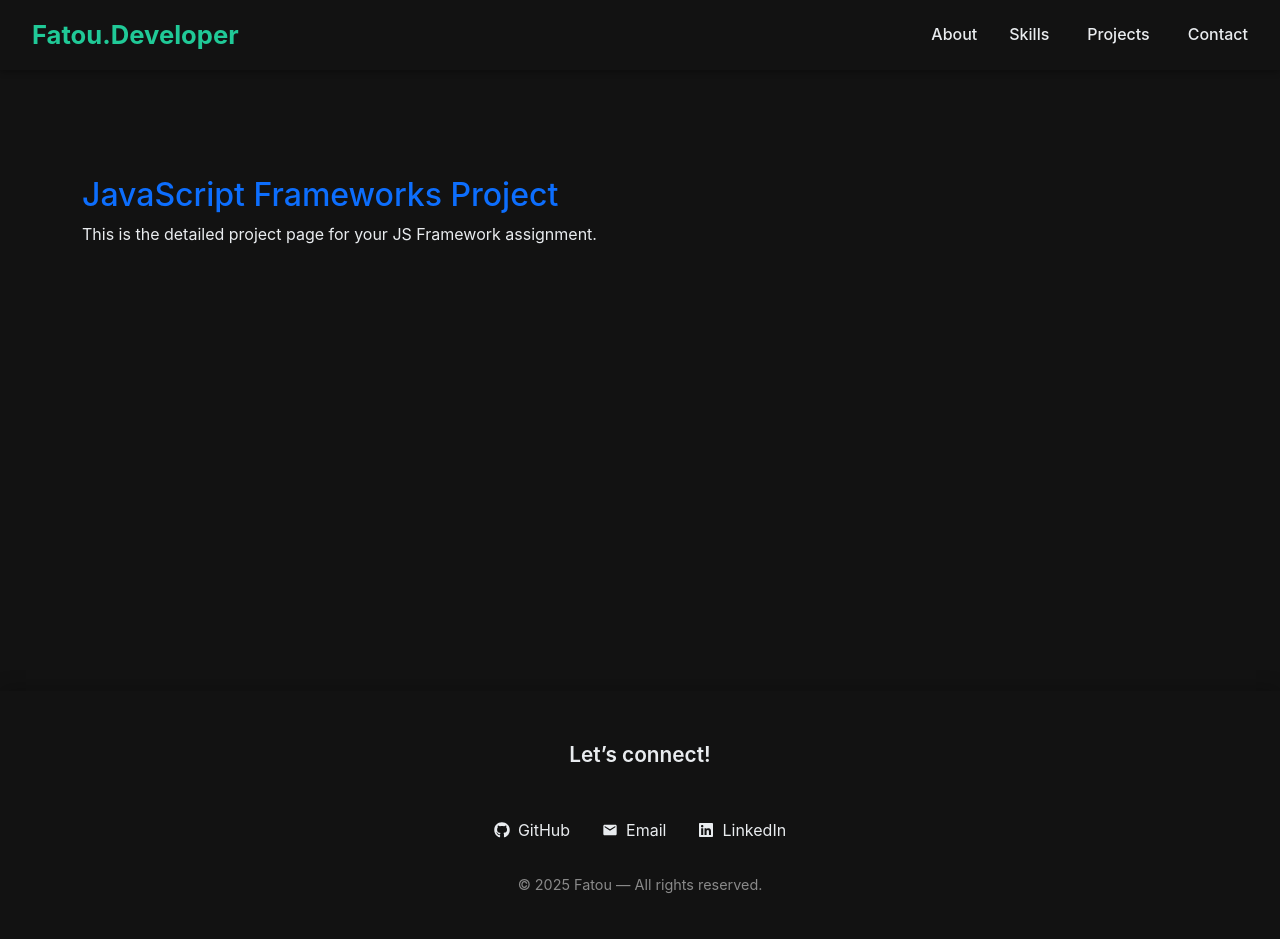
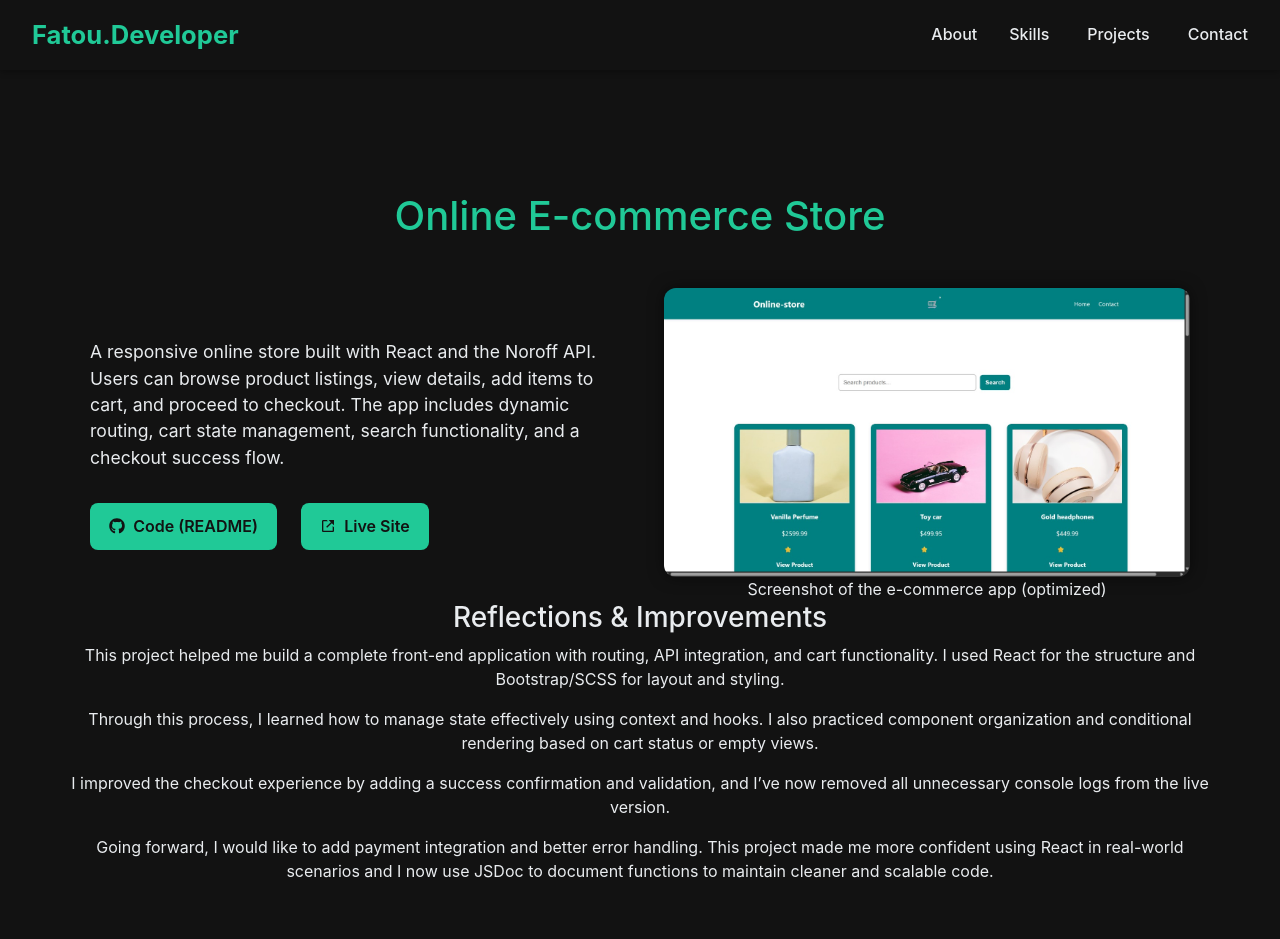
Before and after one commit to fantadiallo/Portofolio, a React (Vite) app: page /projects/project-2 in a window 1280 px wide. Shown: the top 939 px of the page. Built offline with nearby package versions, Linux system fonts and the light colour scheme.

Commit message:
Add E-commerce store project article page with reflection

```diff
--- a/src/pages/Project2Page/Project2Page.jsx
+++ b/src/pages/Project2Page/Project2Page.jsx
@@ -1,8 +1,100 @@
+import React from "react";
+import { FaGithub, FaReact, FaSass, FaBootstrap } from "react-icons/fa";
+import { BiLinkExternal } from "react-icons/bi";
+import styles from "../Project1Page/ProjectPages.module.scss";
+
 export default function Project2Page() {
   return (
-    <div className="container py-5">
-      <h2 className="text-primary">JavaScript Frameworks Project</h2>
-      <p>This is the detailed project page for your JS Framework assignment.</p>
-    </div>
+    <section className={styles.projectSection} id="project2">
+      <div className={styles.header}>
+        <h2 className={styles.title}>Online E-commerce Store</h2>
+      </div>
+
+      <div className={styles.projectContent}>
+        <div className={styles.description}>
+          <p>
+            A responsive online store built with React and the Noroff API.
+            Users can browse product listings, view details, add items to cart,
+            and proceed to checkout. The app includes dynamic routing, cart
+            state management, search functionality, and a checkout success flow.
+          </p>
+
+          <div className={styles.projectLinks}>
+            <a
+              href="https://github.com/fantadiallo/my-ecommerce-store"
+              target="_blank"
+              rel="noreferrer"
+            >
+              <FaGithub /> Code (README)
+            </a>
+            <a
+              href="https://onlinestore1230.netlify.app/"
+              target="_blank"
+              rel="noreferrer"
+            >
+              <BiLinkExternal /> Live Site
+            </a>
+          </div>
+        </div>
+
+        <div className={styles.imageBox}>
+          <div className={styles.imageOverlay}>
+            <a
+              href="https://github.com/fantadiallo/my-ecommerce-store"
+              target="_blank"
+              rel="noreferrer"
+            >
+              <FaGithub />
+            </a>
+            <a
+              href="https://onlinestore1230.netlify.app/"
+              target="_blank"
+              rel="noreferrer"
+            >
+              <BiLinkExternal />
+            </a>
+          </div>
+          <img
+            src="/onlinestore.png"
+            alt="Online store screenshot"
+            loading="lazy"
+          />
+          <figcaption className={styles.caption}>
+            Screenshot of the e-commerce app (optimized)
+          </figcaption>
+        </div>
+      </div>
+
+      <div className={styles.reflection}>
+        <h3>Reflections & Improvements</h3>
+        <p>
+          This project helped me build a complete front-end application with
+          routing, API integration, and cart functionality. I used React for the
+          structure and Bootstrap/SCSS for layout and styling.
+        </p>
+        <p>
+          Through this process, I learned how to manage state effectively using
+          context and hooks. I also practiced component organization and
+          conditional rendering based on cart status or empty views.
+        </p>
+        <p>
+          I improved the checkout experience by adding a success confirmation
+          and validation, and I’ve now removed all unnecessary console logs from
+          the live version.
+        </p>
+        <p>
+          Going forward, I would like to add payment integration and better
+          error handling. This project made me more confident using React in
+          real-world scenarios and I now use JSDoc to document functions to
+          maintain cleaner and scalable code.
+        </p>
+      </div>
+
+      <div className={styles.tools}>
+        <FaReact title="React" />
+        <FaSass title="SCSS" />
+        <FaBootstrap title="Bootstrap" />
+      </div>
+    </section>
   );
 }
```
